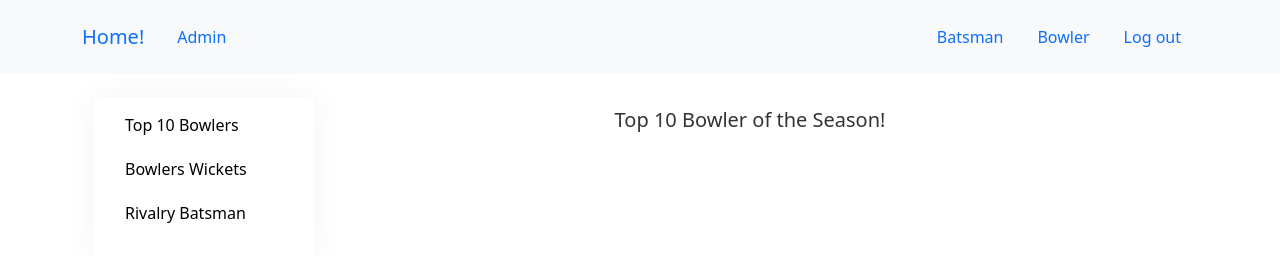
After one commit to Vasanthan032/ipl_frontend, a Django app: page /analysis/bowler in a window 1280 px wide. The commit adds this page. Shown: the top 256 px of the page. Run offline with Django 3.2, Linux system fonts and the light colour scheme; a user stored in the database is signed in; some libraries are stand-ins or nearby versions; some web fonts are replaced.

Commit message:
Implemented a top 10 bowlers graph functionality.

```diff
--- /dev/null
+++ b/analysis/forms.py
@@ -0,0 +1,15 @@
+from django.db import models
+from django.forms import ModelForm
+
+YEAR_CHOICES = [('2008','2008'),('2009','2009'),('2010','2010'),
+                ('2011','2011'),('2012','2012'),('2013','2013'),
+                ('2014','2014'),('2015','2015'),('2016','2016'),
+                ('2017','2017'),('2018','2018'),('2019','2019'),
+                ('overall','Overall')]
+class Filter(models.Model):
+    year = models.CharField(max_length=10,choices=YEAR_CHOICES,default='overall')
+
+class FilterForm(ModelForm):
+  class Meta:
+    model = Filter
+    fields = '__all__'
--- a/analysis/urls.py
+++ b/analysis/urls.py
@@ -10,6 +10,7 @@ urlpatterns = [
     path('batsman_dismissal', views.BatsmanDismissal.as_view(), name = 'batsman_dismissal'),
     path('batsman_boundaries', views.BatsmanBoundaries.as_view(), name = 'batsman_boundaries'),
     path('batsman_mom', views.BatsmanMOM.as_view(), name = 'batsman_mom'),
+    path('bowler', views.Bowler.as_view(), name = 'bowler'),
     path('bowler_top10', views.BowlerTop10.as_view(), name = 'bowler_top10'),
     path('bowler_wickets', views.BowlerWickets.as_view(), name = 'bowler_wickets'),
     path('bowlers_rival', views.BowlerRival.as_view(), name = 'bowlers_rival'),
--- a/analysis/views.py
+++ b/analysis/views.py
@@ -2,7 +2,8 @@ from django.shortcuts import render
 from django.contrib.auth.mixins import LoginRequiredMixin
 from django.views import generic
 from django.shortcuts import get_object_or_404
-from . import models
+from . import models,forms
+from pathlib import Path
 
 # Create your views here.
 class BatsmanTop10(LoginRequiredMixin, generic.ListView):
@@ -26,8 +27,21 @@ class BatsmanBoundaries(LoginRequiredMixin, generic.ListView):
     template_name = 'analysis/batsman/batsman_boundaries.html'
 
 class BowlerTop10(LoginRequiredMixin,  generic.ListView):
-    model = models.Bowler
-    template_name = 'analysis/bowler/bowler_top10.html'
+    def get(self,request):
+        form_class = forms.FilterForm
+        return render(request,'analysis/bowler/bowler_top10.html',{'form':form_class})
+    def post(self,request):
+        data = request.POST
+        graph_file_path = Path('static/graph/bowlers/top_10_bowler.jpg')
+        form_class = forms.FilterForm
+        return render(request,'analysis/bowler/bowler_top10.html',{'form':form_class,
+                      'graph_file_path':graph_file_path})
+
+class Bowler(LoginRequiredMixin,  generic.ListView):
+    def get(self,request):
+        return render(request,'analysis/bowler/home.html')
+    def post(self,request):
+        pass
 
 class BowlerWickets(LoginRequiredMixin,  generic.ListView):
     model = models.Bowler
--- a/core/urls.py
+++ b/core/urls.py
@@ -22,7 +22,7 @@ urlpatterns = [
     path('', views.HomePage.as_view(), name = 'home'),
     path('users', include('django.contrib.auth.urls')),
     path('users', include('users.urls', namespace = 'users')),
-    path('analysis', include('analysis.urls', namespace = 'analysis')),
+    path('analysis/', include('analysis.urls', namespace = 'analysis')),
     path('test', views.TestPage.as_view(), name = 'test'),
     path('thanks', views.ThanksPage.as_view(), name = 'thanks'),
 ]
--- a/manage.py
+++ b/manage.py
@@ -8,7 +8,10 @@ def main():
     """Run administrative tasks."""
     os.environ.setdefault('DJANGO_SETTINGS_MODULE', 'core.settings')
     try:
+        # Override default port for `runserver` command
+        from django.core.management.commands.runserver import Command as runserver
         from django.core.management import execute_from_command_line
+        runserver.default_port = "8080"
     except ImportError as exc:
         raise ImportError(
             "Couldn't import Django. Are you sure it's installed and "
--- /dev/null
+++ b/templates/analysis/bowler/home.html
@@ -0,0 +1,21 @@
+{% extends 'base.html' %}
+
+{% block body_block %}
+<div class="container container__item landing-page-container">
+  <div class="content__wrapper">
+    <div class="main">
+    <div class="sidebar">
+      <ul>
+        <li><a href="{% url 'analysis:bowler_top10' %}"><i class=""></i><span>Top 10 Bowlers</span></a></li>
+        <li><a href="{% url 'analysis:bowler_wickets' %}"><i class=""></i><span>Bowlers Wickets</span></a></li>
+        <li><a href="{% url 'analysis:bowlers_rival' %}"><i class=""></i><span>Rivalry Batsman</span></a></li>
+      </ul>
+    </div>
+    <div class="page-content">
+      <h1 align = "center">Top 10 Bowler of the Season!</h1>
+    </div>
+  </div>
+</div>
+  </div>
+
+{% endblock %}
--- a/templates/base.html
+++ b/templates/base.html
@@ -31,7 +31,7 @@
           <ul class="nav navbar-right">
             {% if user.is_authenticated %}
                   <li><a href="{% url 'analysis:batsman_top10' %}" class="btn btn-simple nav-link">Batsman</a></li>
-                  <li><a href="{% url 'analysis:bowler_top10' %}" class="btn btn-simple nav-link">Bowler</a></li>
+                  <li><a href="{% url 'analysis:bowler' %}" class="btn btn-simple nav-link">Bowler</a></li>
                   <li><a href="{% url 'users:logout' %}" class="btn btn-simple nav-link">Log out</a></li>
             {% else %}
                   <li><a href="{% url 'users:login' %}" class="btn btn-simple nav-link">Log in</a></li>
```
Also changed, not shown: service/bowlers.py (added, +18 -0 lines), service/tests/test_bowlers_service.py (added, +11 -0 lines), templates/analysis/bowler/bowler_top10.html (+14 -2 lines), util/graph.py (added, +18 -0 lines), analysis/migrations/0001_initial.py, analysis/migrations/0002_stadium.py (deleted), analysis/migrations/0003_alter_stadium_ground.py (deleted), analysis/migrations/0004_alter_stadium_team.py (deleted), db.sqlite3, service/tests/__init__.py (added), users/migrations/0001_initial.py, users/static/graph/bowlers/top_10_bowlers.jpg (added), 1 other file.
